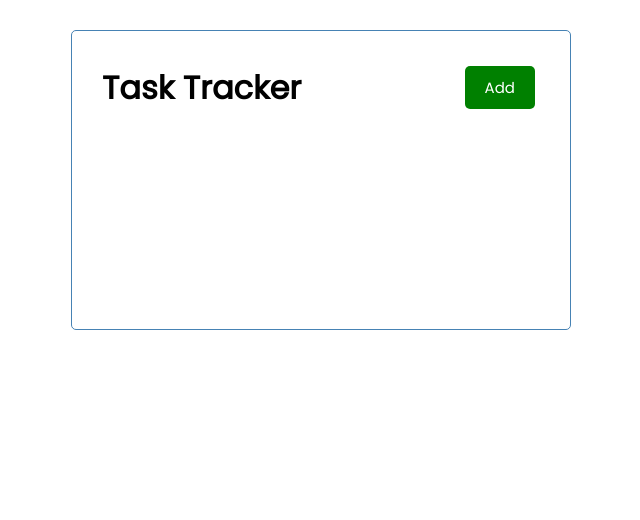
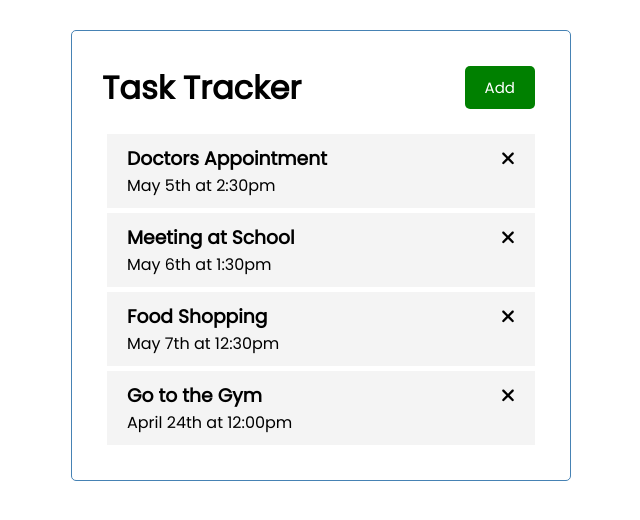
Before and after one commit to TicianoFilho/task-tracker-front_end, an Angular app: page / in a window 1280 px wide. Shown: the top 520 px of the page, without its empty margins (319-959 px from the left). Built offline with nearby package versions, Linux system fonts and the light colour scheme; data requests are answered from the project's data file.

Commit message:
feature: add confirmation message on deleting

```diff
--- a/db.json
+++ b/db.json
@@ -1,3 +1,28 @@
 {
-  "tasks": []
+  "tasks": [
+    {
+      "id": 1,
+      "text": "Doctors Appointment",
+      "day": "May 5th at 2:30pm",
+      "reminder": true
+    },
+    {
+      "id": 2,
+      "text": "Meeting at School",
+      "day": "May 6th at 1:30pm",
+      "reminder": true
+    },
+    {
+      "id": 3,
+      "text": "Food Shopping",
+      "day": "May 7th at 12:30pm",
+      "reminder": false
+    },
+    {
+      "id": 4,
+      "text": "Go to the Gym",
+      "day": "April 24th at 12:00pm",
+      "reminder": false
+    }
+  ]
 }
--- a/src/app/components/tasks/tasks.component.ts
+++ b/src/app/components/tasks/tasks.component.ts
@@ -18,6 +18,8 @@ export class TasksComponent implements OnInit {
   }
 
   deleteTask(task: Task) {
-    this.taskService.deleteTask(task).subscribe(() => this.tasks = this.tasks.filter(t => t.id !== task.id));
+    if (confirm('Are you sure you wanna delete this task?')) {
+      this.taskService.deleteTask(task).subscribe(() => this.tasks = this.tasks.filter(t => t.id !== task.id));
+    }
   }
 }
```
